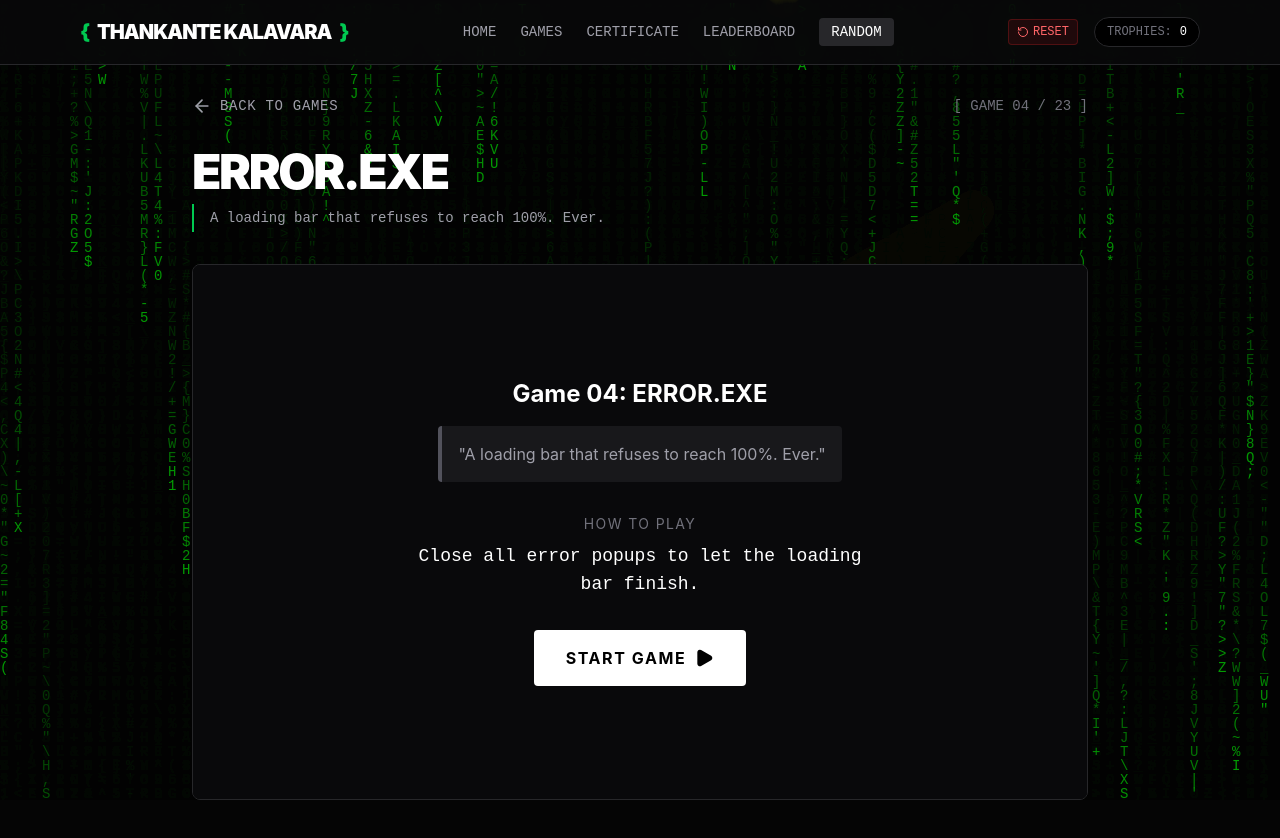
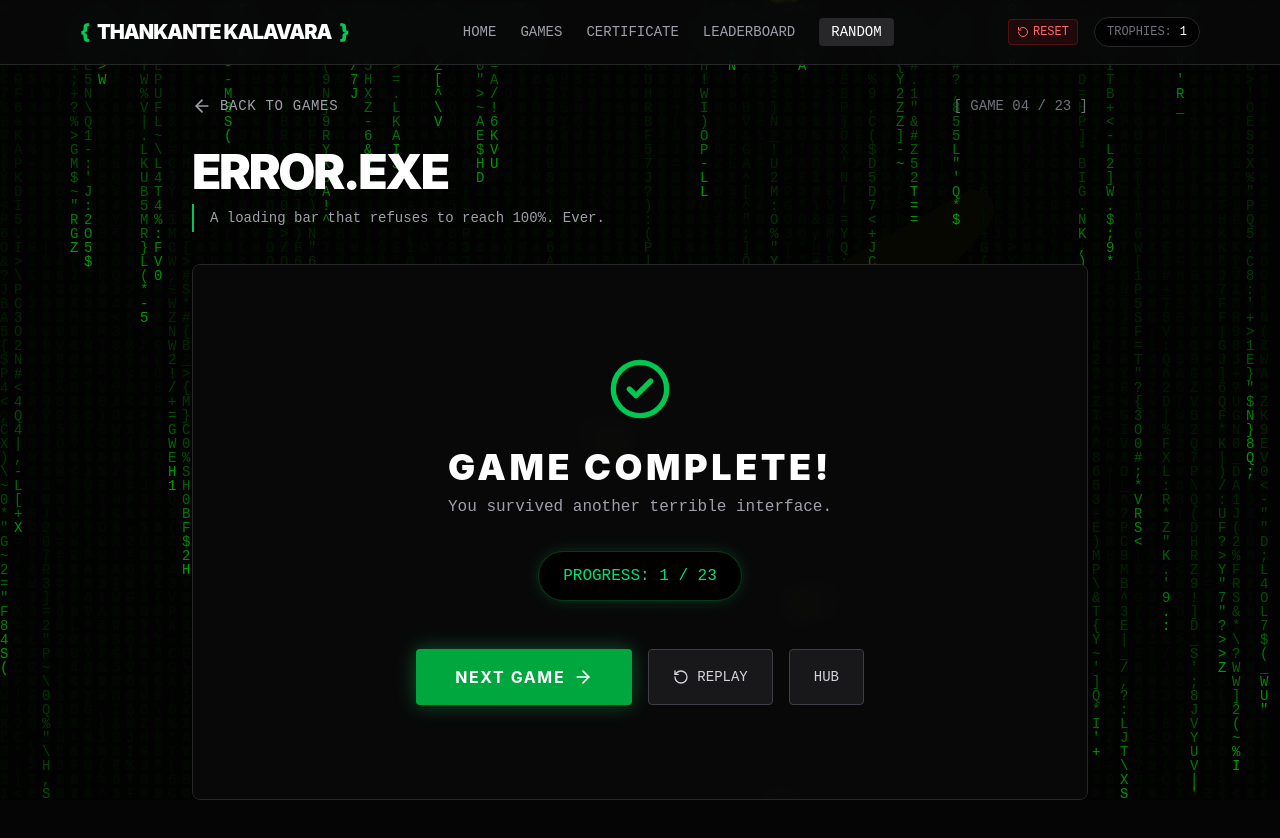
Before and after one commit to adwaith620/Thankante-Kalavara, a React (Vite) app: page /games/success-exe in a window 1280 px wide. Shown: the top 838 px of the page. Built offline with nearby package versions, Linux system fonts and the light colour scheme.

Commit message:
fixed error.exe popups not showing and changed win timer to 5s

```diff
--- a/src/games/SuccessExe.tsx
+++ b/src/games/SuccessExe.tsx
@@ -30,7 +30,7 @@
   const [popups, setPopups] = useState<Popup[]>([]);
   const [hasWon, setHasWon] = useState(false);
   const [isLost, setIsLost] = useState(false);
-  const [timeLeft, setTimeLeft] = useState(45);
+  const [timeLeft, setTimeLeft] = useState(5);
   const timeElapsedRef = useRef(0);
   const popupIdCounter = useRef(0);
   const containerRef = useRef<HTMLDivElement>(null);
@@ -49,7 +49,7 @@
       timeElapsedRef.current += 1;
       setTimeLeft(prev => {
         if (prev <= 1) {
-          // If they survive for 45 seconds, they win
+          // If they survive for 5 seconds, they win
           setHasWon(true);
           completeGame('success-exe');
           return 0;
@@ -66,7 +66,12 @@
     let timeoutId: ReturnType<typeof setTimeout>;
 
     const spawnWindow = () => {
-      if (!containerRef.current) return;
+      if (!containerRef.current) {
+        // Keep the loop alive even if container isn't ready
+        timeoutId = setTimeout(spawnWindow, spawnRateRef.current);
+        return;
+      }
+
       const rect = containerRef.current.getBoundingClientRect();
 
       const width = 200 + Math.random() * 150;
@@ -112,7 +117,7 @@
     setPopups(prev => {
       const next = prev.filter(p => p.id !== id);
 
-      // Win condition: if all popups are cleared after 5 seconds
+      // Secondary Win condition: if all popups are cleared after 5 seconds
       if (next.length === 0 && timeElapsedRef.current >= 5) {
         setHasWon(true);
         completeGame('success-exe');
@@ -126,7 +131,7 @@
     setHasWon(false);
     setIsLost(false);
     setPopups([]);
-    setTimeLeft(45);
+    setTimeLeft(5);
     timeElapsedRef.current = 0;
     popupIdCounter.current = 0;
     spawnRateRef.current = 800;
@@ -135,7 +140,7 @@
   const getStatusMessage = () => {
     if (isLost) return "SYSTEM OVERLOAD. Play area filled.";
     if (hasWon) return "You survived the system panic.";
-    return `Close errors to survive 45s, or clear them ALL after 5s. Time: ${timeLeft}s`;
+    return `Survive for 5s by closing errors before the screen fills. Time: ${timeLeft}s`;
   };
 
   return (
```
